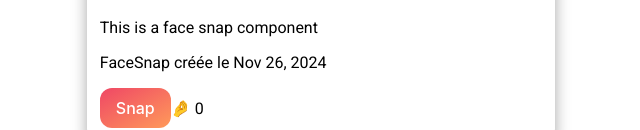
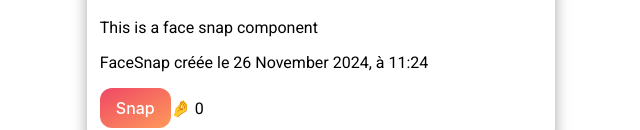
Before and after one commit to guyclement/snapface, an Angular app: page / in a window 1280 px wide. Shown: the part 434-564 px from the top of the page, without its empty margins (319-959 px from the left). Built offline with nearby package versions, Linux system fonts and the light colour scheme.

Commit message:
Ajout du format de date

```diff
--- a/src/app/face-snap/face-snap.component.html
+++ b/src/app/face-snap/face-snap.component.html
@@ -9,7 +9,7 @@
   </div>
   <img [src]="faceSnap.imageUrl" [alt]="faceSnap.title">
   <p>{{ faceSnap.description }}</p>
-  <p>FaceSnap créée le {{ faceSnap.createdDate | date}}</p>
+  <p>FaceSnap créée le {{ faceSnap.createdDate | date : 'd MMMM yyyy, à HH:mm' }}</p>
   <p>
     <button (click)="OnAddSnap()">{{ SnappeButtonLabel }}</button>
     <span [ngStyle]="{ color: 'rgb(0,' + faceSnap.snaps + ', 0' }">🤌 {{ faceSnap.snaps }}</span>
```
